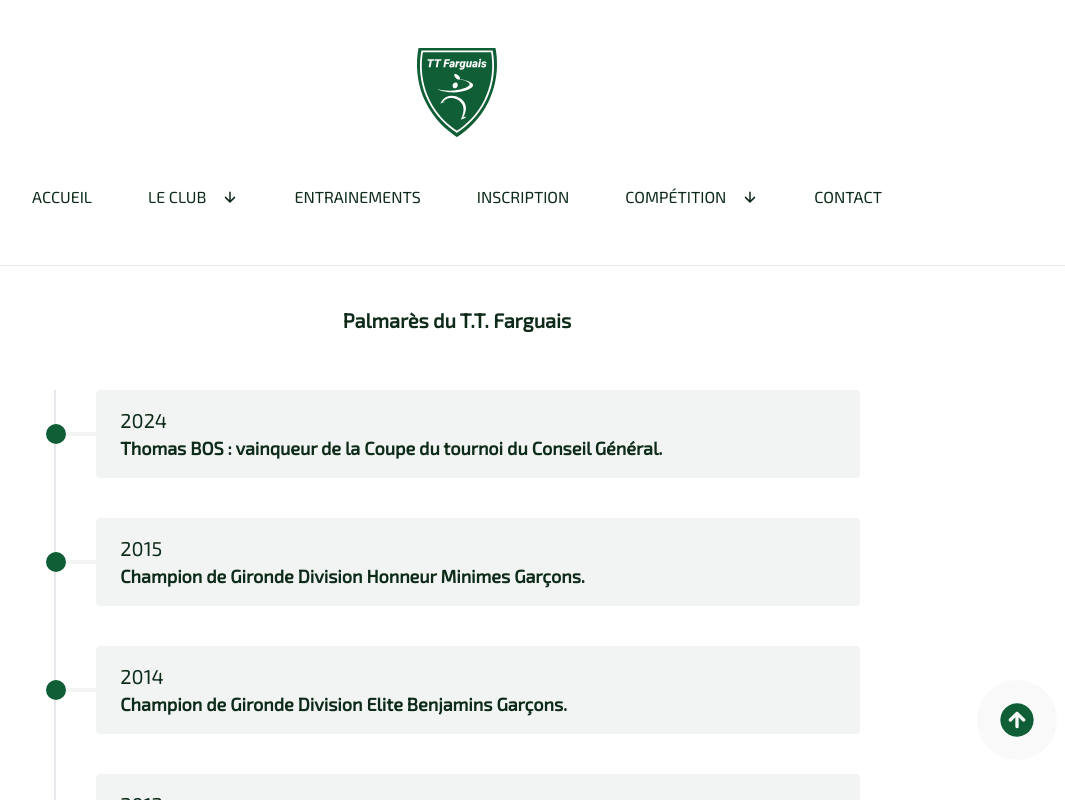
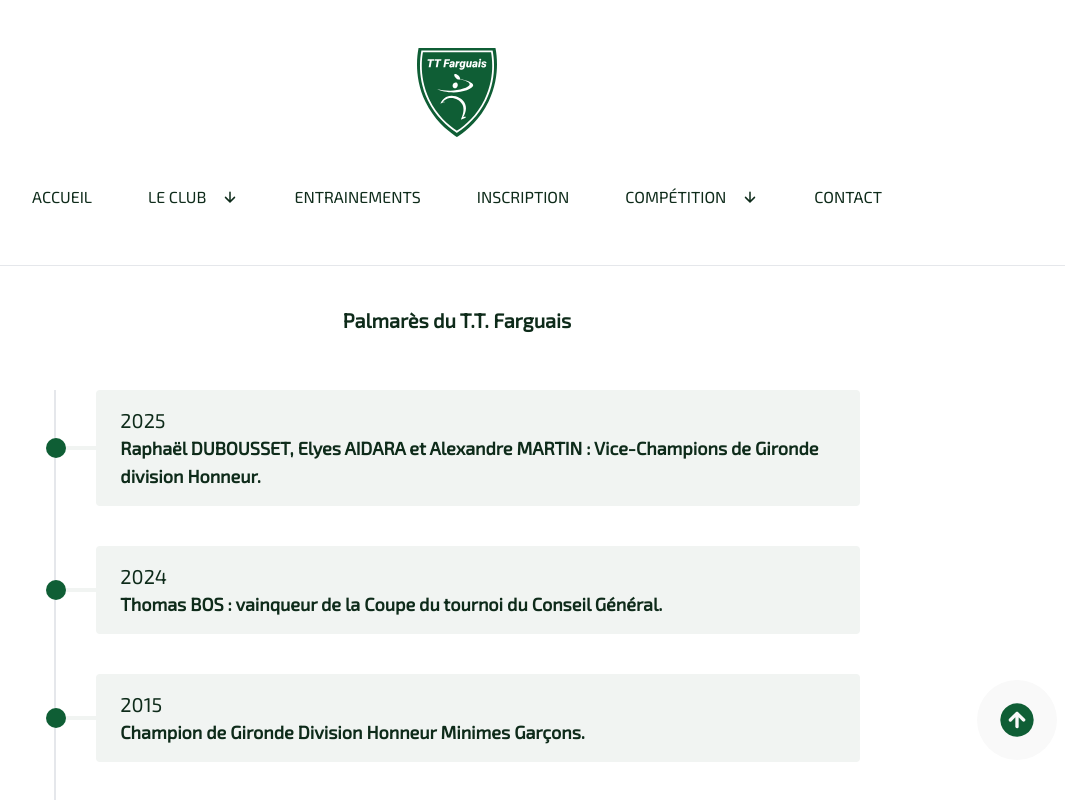
Before and after one commit to ttfarguais/ttfarguais, a Next.js app: page /palmares in a window 1280 px wide. Shown: the top 800 px of the page, without its empty margins (183-1248 px from the left). Built offline with nearby package versions, Linux system fonts and the light colour scheme.

Commit message:
Update awards.js

```diff
--- a/app/src/data/awards.js
+++ b/app/src/data/awards.js
@@ -18,6 +18,7 @@ const awards = [
   {date: 2014, title: "Champion de Gironde Division Elite Benjamins Garçons."},
   {date: 2015, title: "Champion de Gironde Division Honneur Minimes Garçons."},
   {date: 2024, title: "Thomas BOS : vainqueur de la Coupe du tournoi du Conseil Général."},
+  {date: 2025, title: "Raphaël DUBOUSSET, Elyes AIDARA et Alexandre MARTIN : Vice-Champions de Gironde division Honneur."},
 ]
 
 export default awards;
```
